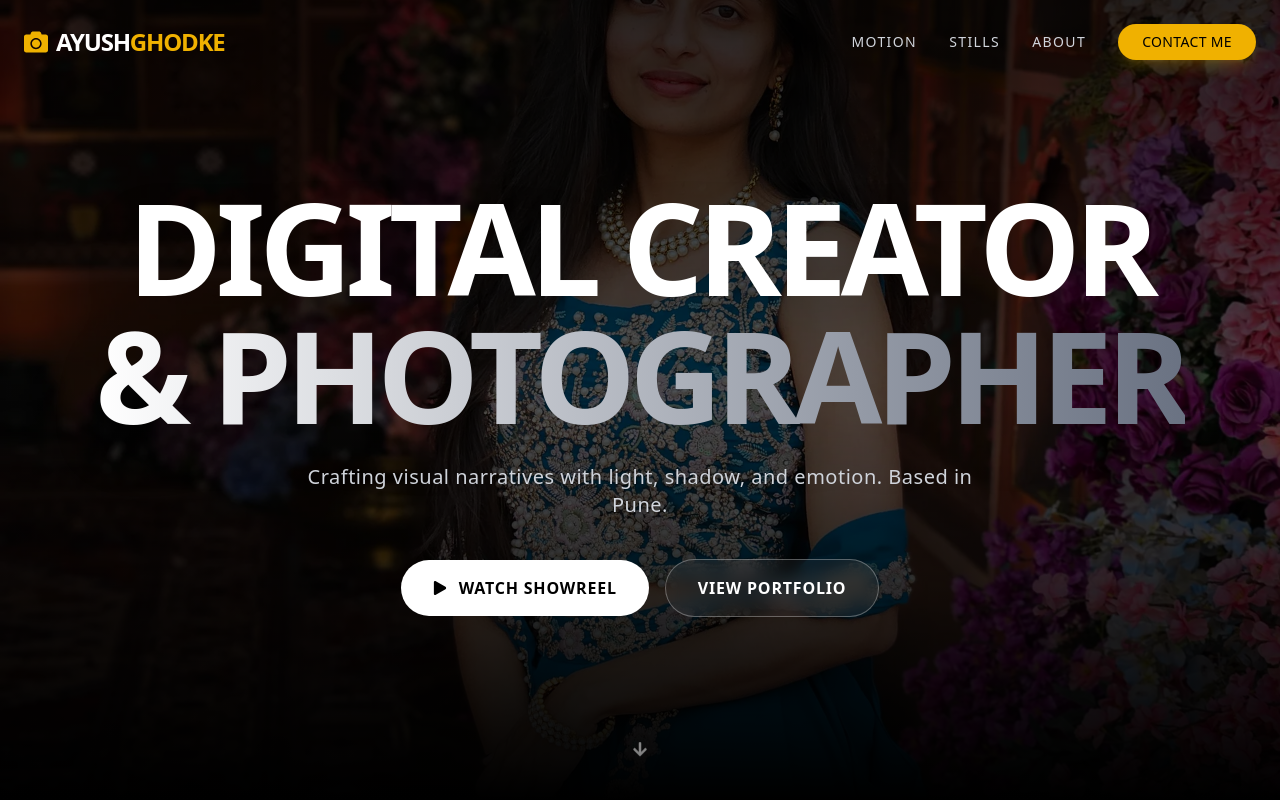
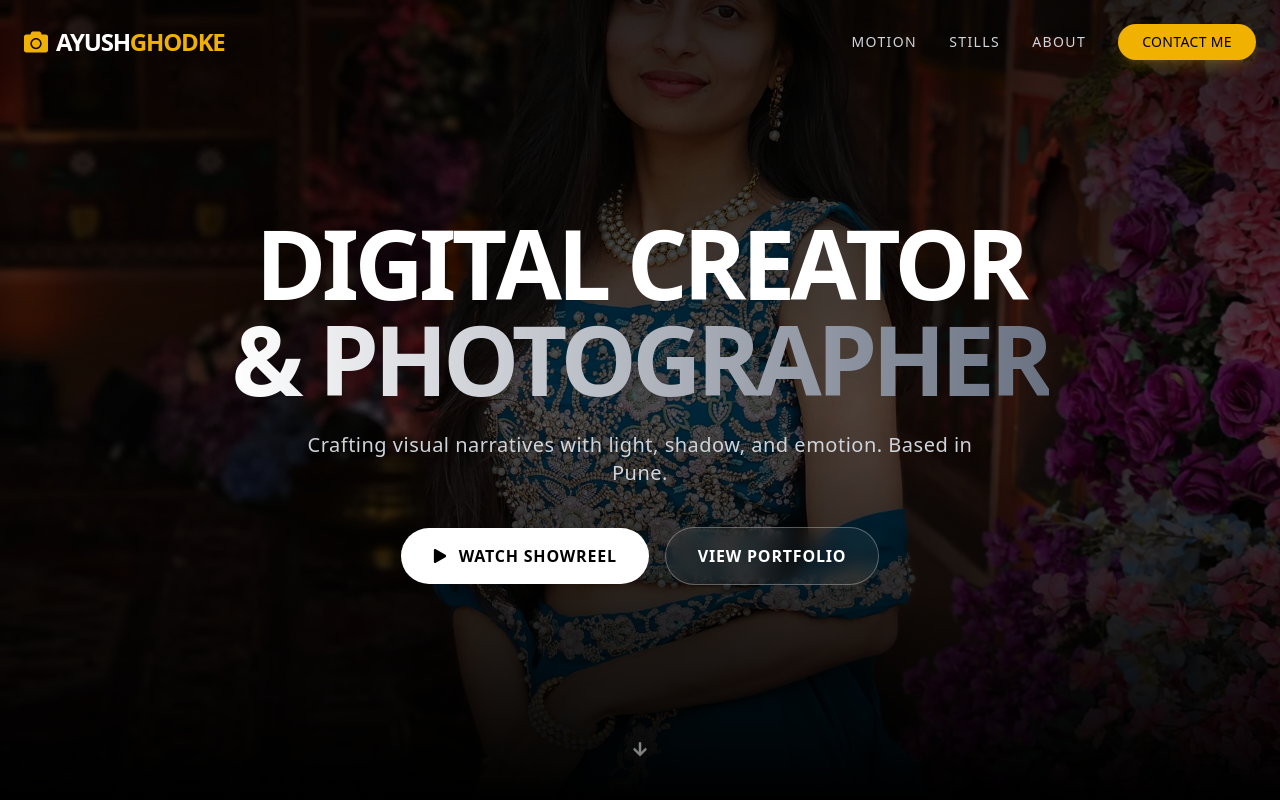
Before and after one commit to ayushghodke/Photography-portpholio, a React (Vite) app: page / in a window 1280 px wide. Shown: the top 800 px of the page. Built offline with nearby package versions, Linux system fonts and the light colour scheme.

Commit message:
update insta

```diff
--- a/src/components/Contact.jsx
+++ b/src/components/Contact.jsx
@@ -59,13 +59,13 @@ const Contact = () => {
                             </div>
                         </div>
 
-                        <div className="pt-8 border-t border-gray-800 mt-8">
+                        <div className="pt-8 border-t border-gray-800 mt-8 relative z-10">
                             <h4 className="font-bold text-gray-300 mb-4 text-center">Follow Me</h4>
                             <div className="flex gap-4 justify-center">
-                                <a href="https://www.youtube.com/@Techinair" target="_blank" rel="noopener noreferrer" className="p-4 bg-zinc-900 rounded-full hover:bg-red-600 transition-colors">
+                                <a href="https://www.youtube.com/@Techinair" target="_blank" rel="noopener noreferrer" className="p-4 bg-zinc-900 rounded-full hover:bg-red-600 transition-colors relative z-20">
                                     <FaYoutube size={24} />
                                 </a>
-                                <a href="https://www.instagram.com/tech_in_air_" target="_blank" rel="noopener noreferrer" className="p-4 bg-zinc-900 rounded-full hover:bg-pink-600 transition-colors">
+                                <a href="https://www.instagram.com/tech_in_air_/" target="_blank" rel="noopener noreferrer" className="p-4 bg-zinc-900 rounded-full hover:bg-pink-600 transition-colors relative z-20">
                                     <FaInstagram size={24} />
                                 </a>
                             </div>
--- a/src/components/Hero.jsx
+++ b/src/components/Hero.jsx
@@ -20,7 +20,7 @@ const Hero = () => {
                     initial={{ opacity: 0, y: 30 }}
                     animate={{ opacity: 1, y: 0 }}
                     transition={{ duration: 0.8, delay: 0.2 }}
-                    className="text-5xl md:text-7xl lg:text-9xl font-black text-white uppercase leading-none tracking-tighter mb-6 drop-shadow-2xl"
+                    className="text-4xl md:text-6xl lg:text-7xl xl:text-8xl font-black text-white uppercase leading-none tracking-tighter mb-6 drop-shadow-2xl px-4"
                 >
                     Digital Creator <br />
                     <span className="text-transparent bg-clip-text bg-gradient-to-r from-white to-gray-500">& Photographer</span>
```
